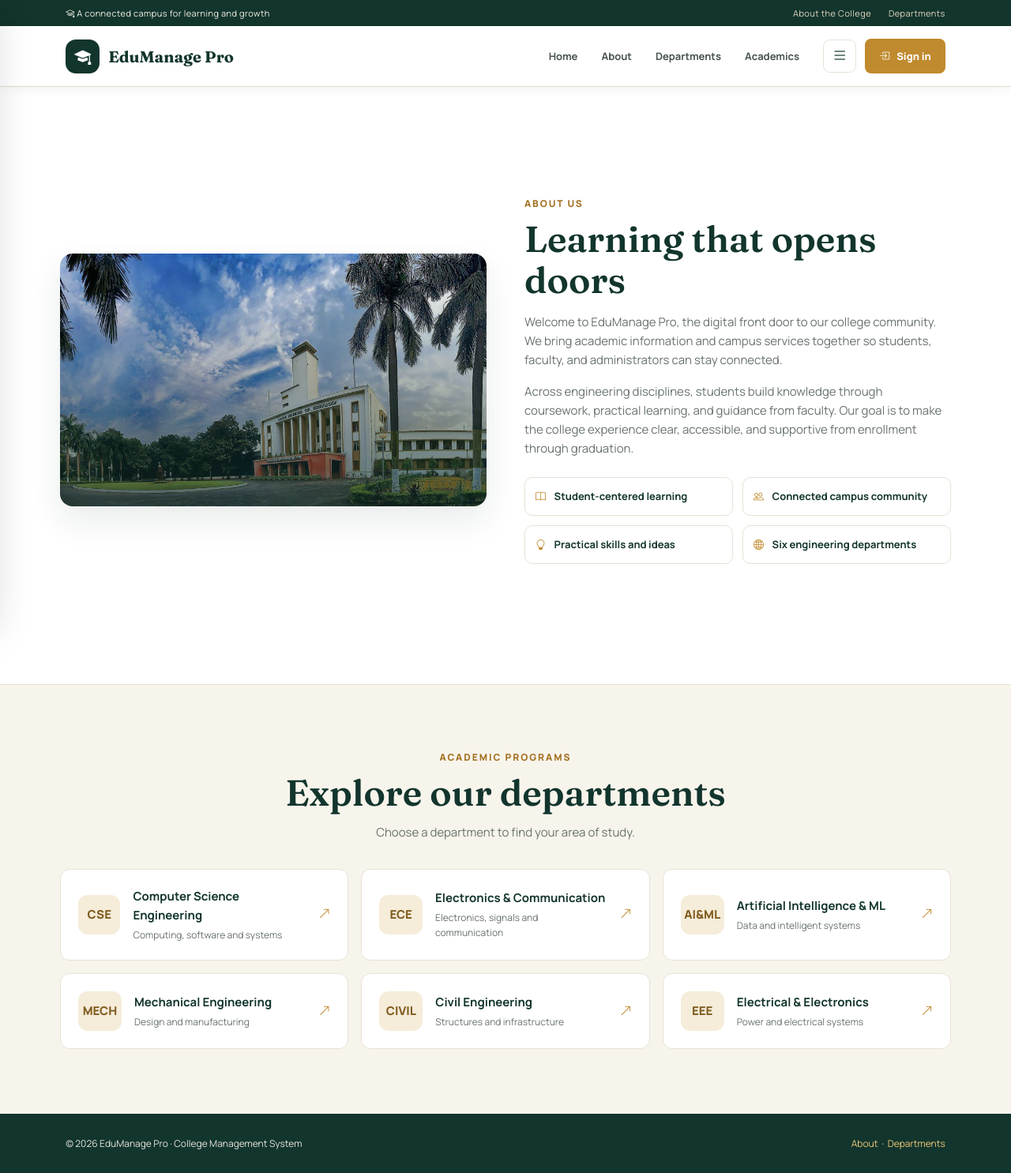
After one commit to bharatsairamkadali02/collage-management-project02, a Flask app: page /about in a window 1280 px wide. The commit adds this page. Shown: the whole page at 79% size. Run offline with Flask 3, Linux system fonts and the light colour scheme; parts of the project's set-up code (start-up, migrations or seed data) failed here and were passed over.

Commit message:
add 13232

```diff
--- a/backend/app.py
+++ b/backend/app.py
@@ -153,7 +153,15 @@ def _register_blueprints(app: Flask) -> None:
                 return redirect(url_for("faculty.dashboard"))
             elif role == "student":
                 return redirect(url_for("student.dashboard"))
-        return redirect(url_for("auth.login"))
+        return render_template("public/home.html", page="home", drawer_open=False)
+
+    @app.route("/about")
+    def about():
+        return render_template("public/home.html", page="about", drawer_open=False)
+
+    @app.route("/departments")
+    def public_departments():
+        return render_template("public/home.html", page="home", drawer_open=True)
 
     # Auth
     from routes.auth import auth as auth_bp
--- /dev/null
+++ b/backend/templates/public/home.html
@@ -0,0 +1,93 @@
+<!doctype html>
+<html lang="en">
+<head>
+  <meta charset="utf-8">
+  <meta name="viewport" content="width=device-width, initial-scale=1">
+  <meta name="description" content="Welcome to EduManage Pro. Explore departments and access the college portal.">
+  <title>{% if page == 'about' %}About{% else %}Home{% endif %} | EduManage Pro</title>
+  <link rel="preconnect" href="https://fonts.googleapis.com">
+  <link rel="preconnect" href="https://fonts.gstatic.com" crossorigin>
+  <link href="https://fonts.googleapis.com/css2?family=Fraunces:opsz,wght@9..144,500;9..144,600;9..144,700&family=Manrope:wght@400;500;600;700;800&display=swap" rel="stylesheet">
+  <link rel="stylesheet" href="https://cdn.jsdelivr.net/npm/bootstrap-icons@1.11.3/font/bootstrap-icons.min.css">
+  <style>
+    :root{--green:#12352d;--green2:#1d5144;--gold:#c08a2e;--cream:#f7f4ec;--ink:#1c2823;--muted:#68736c;--line:#e8e2d6}
+    *{box-sizing:border-box}html{scroll-behavior:smooth}body{margin:0;background:var(--cream);color:var(--ink);font:15px/1.6 Manrope,system-ui,sans-serif}a{color:inherit;text-decoration:none}button{font:inherit}
+    .topline{height:33px;background:var(--green);color:#f5f0e7;display:flex;align-items:center;justify-content:space-between;padding:0 6.5%;font-size:11px;letter-spacing:.04em}.topline a{margin-left:22px;color:#e1d5bf}
+    .header{height:76px;background:#fff;display:flex;align-items:center;justify-content:space-between;padding:0 6.5%;position:sticky;top:0;z-index:10;box-shadow:0 3px 14px #132d2210}.brand{display:flex;align-items:center;gap:11px;color:var(--green);font:700 20px Fraunces,Georgia,serif}.brand-mark{width:43px;height:43px;border-radius:13px;background:var(--green);color:#fff;display:grid;place-items:center;font-size:21px}.nav{display:flex;align-items:center;gap:30px;font-weight:700;font-size:13px}.nav>a:not(.login-cta){color:#47524b}.nav>a:hover{color:var(--gold)}.nav-actions{display:flex;align-items:center;gap:11px}.menu-button{border:1px solid var(--line);background:white;border-radius:9px;width:42px;height:42px;color:var(--green);font-size:20px;cursor:pointer}.login-cta,.button-gold{background:var(--gold);color:#fff;border:0;border-radius:8px;padding:12px 18px;font-weight:800;display:inline-flex;gap:9px;align-items:center;justify-content:center;cursor:pointer}.login-cta:hover,.button-gold:hover{background:#a8731e;color:white}.mobile-menu{display:none}
+    .hero{min-height:510px;position:relative;display:flex;align-items:center;color:#fff;background:linear-gradient(90deg,rgba(8,28,24,.78),rgba(8,28,24,.38) 58%,rgba(8,28,24,.2)),url('{{ url_for('static', filename='img/campus-bg.png') }}') center 52%/cover no-repeat}.hero-inner{max-width:1180px;width:100%;padding:75px 28px 92px;margin:auto}.eyebrow{color:#edc778;text-transform:uppercase;font-size:12px;font-weight:800;letter-spacing:.16em}.hero h1{font:600 clamp(42px,6vw,72px)/1.05 Fraunces,Georgia,serif;max-width:760px;margin:16px 0}.hero p{max-width:590px;color:#f5f4ee;font-size:17px;margin:0 0 28px}.hero-actions{display:flex;gap:12px;flex-wrap:wrap}.button-outline{border:1px solid #ffffffa0;border-radius:8px;padding:11px 18px;color:#fff;font-weight:800;background:#ffffff12}.button-outline:hover{background:#ffffff28;color:white}
+    .quick-links{max-width:1080px;margin:-42px auto 0;position:relative;z-index:2;display:grid;grid-template-columns:repeat(3,1fr);gap:12px;padding:0 20px}.quick-card{min-height:104px;background:#fff;border-radius:12px;padding:20px 22px;box-shadow:0 12px 32px #12251a18;display:flex;gap:14px;align-items:center;border:1px solid #eee8dc;transition:transform .2s,box-shadow .2s}.quick-card:hover{transform:translateY(-3px);box-shadow:0 16px 36px #12251a24}.quick-icon{width:46px;height:46px;display:grid;place-items:center;border-radius:12px;background:#f5ead3;color:#96691e;font-size:20px;flex:none}.quick-card strong{display:block;color:var(--green);font-size:15px}.quick-card span:last-child{display:block;color:var(--muted);font-size:12px;margin-top:2px}
+    .section{max-width:1180px;margin:0 auto;padding:82px 26px}.section-heading{text-align:center;max-width:680px;margin:0 auto 34px}.section-heading .eyebrow{color:#a26f1e}.section-heading h2,.about-copy h2{font:600 clamp(32px,4vw,46px)/1.12 Fraunces,Georgia,serif;color:var(--green);margin:10px 0 12px}.section-heading p,.about-copy p{color:var(--muted);margin:0}.dept-grid{display:grid;grid-template-columns:repeat(3,1fr);gap:16px}.dept-card{border:1px solid var(--line);background:#fff;border-radius:12px;padding:22px;display:flex;align-items:center;gap:16px;transition:.2s}.dept-card:hover{border-color:#d5b675;transform:translateY(-2px)}.dept-code{height:50px;width:55px;display:grid;place-items:center;border-radius:12px;background:#f5ecd9;color:#805c1f;font-weight:800}.dept-card h3{font-size:15px;color:var(--green);margin:0 0 3px}.dept-card p{margin:0;color:var(--muted);font-size:12px}.dept-card i{margin-left:auto;color:var(--gold)}
+    .about-band{background:#fff;border-top:1px solid var(--line);border-bottom:1px solid var(--line)}.about-layout{max-width:1180px;margin:auto;padding:76px 26px;display:grid;grid-template-columns:1fr 1fr;gap:48px;align-items:center}.about-photo{min-height:320px;border-radius:16px;background:linear-gradient(0deg,#102d27a8,#102d2705),url('{{ url_for('static', filename='img/campus-bg.png') }}') center/cover;box-shadow:0 18px 40px #102d2718}.about-copy .eyebrow{color:#a26f1e}.about-copy p{color:var(--muted);margin:16px 0}.about-points{display:grid;grid-template-columns:1fr 1fr;gap:12px;margin-top:24px}.about-point{padding:13px;border:1px solid var(--line);border-radius:10px;color:var(--green);font-weight:700;font-size:13px}.about-point i{color:var(--gold);margin-right:8px}.about-page{padding-top:62px;padding-bottom:76px}.footer{background:var(--green);color:#e7e6df;padding:28px 6.5%;display:flex;justify-content:space-between;gap:20px;font-size:12px}.footer a{color:#edc778}
+    .drawer-scrim{position:fixed;inset:0;background:#071b17a3;z-index:30;opacity:0;visibility:hidden;transition:.25s}.drawer{position:fixed;inset:0 auto 0 0;width:min(360px,88vw);z-index:31;background:#fbfaf6;padding:25px 24px;transform:translateX(-105%);transition:transform .3s ease;box-shadow:14px 0 44px #0002;overflow-y:auto}.drawer-open .drawer{transform:translateX(0)}.drawer-open .drawer-scrim{opacity:1;visibility:visible}.drawer-head{display:flex;align-items:center;justify-content:space-between;border-bottom:1px solid var(--line);padding-bottom:18px;margin-bottom:15px}.drawer-title{font:600 25px Fraunces,Georgia,serif;color:var(--green)}.drawer-close{border:1px solid var(--line);background:white;border-radius:9px;width:40px;height:40px;color:var(--green);font-size:19px;cursor:pointer}.drawer-intro{color:var(--muted);font-size:13px;margin-bottom:20px}.drawer-list{display:grid;gap:7px}.drawer-link{display:flex;align-items:center;gap:13px;padding:11px;border-radius:9px;color:var(--green);font-weight:700}.drawer-link:hover{background:#f2ead8}.drawer-link b{width:42px;height:38px;border-radius:9px;background:#f2ead8;color:#805c1f;display:grid;place-items:center;font-size:12px}.drawer-link i{margin-left:auto;color:var(--gold)}
+    @media(max-width:850px){.topline{padding:0 4%}.header{padding:0 4%;height:68px}.nav{gap:16px}.nav>a:not(.login-cta){display:none}.mobile-menu{display:block}.hero{min-height:480px}.quick-links{grid-template-columns:1fr;margin-top:-28px}.quick-card{min-height:78px}.dept-grid{grid-template-columns:repeat(2,1fr)}.about-layout{grid-template-columns:1fr;gap:30px}.about-photo{min-height:260px}}
+    @media(max-width:520px){.topline{display:none}.header{height:64px}.brand{font-size:17px}.brand-mark{width:38px;height:38px}.nav-actions{gap:7px}.login-cta{padding:10px 12px;font-size:12px}.menu-button{width:38px;height:38px}.hero-inner{padding:65px 22px 80px}.hero p{font-size:15px}.section{padding:62px 20px}.dept-grid{grid-template-columns:1fr}.about-points{grid-template-columns:1fr}.footer{flex-direction:column}.about-layout{padding:58px 20px}}
+  </style>
+</head>
+<body class="{% if drawer_open %}drawer-open{% endif %}">
+  <div class="topline"><span><i class="bi bi-mortarboard me-1"></i> A connected campus for learning and growth</span><span><a href="{{ url_for('about') }}">About the College</a><a href="#departments">Departments</a></span></div>
+  <header class="header">
+    <a class="brand" href="{{ url_for('index') }}"><span class="brand-mark"><i class="bi bi-mortarboard-fill"></i></span><span>EduManage Pro</span></a>
+    <nav class="nav" aria-label="Main navigation">
+      <a href="{{ url_for('index') }}">Home</a><a href="{{ url_for('about') }}">About</a><a href="{{ url_for('public_departments') }}">Departments</a><a href="{{ url_for('index') }}#departments">Academics</a>
+      <div class="nav-actions">
+        <button class="menu-button" type="button" onclick="setDepartmentDrawer(true)" aria-label="Open departments menu" title="Browse departments"><i class="bi bi-list"></i></button>
+        <a class="login-cta" href="{{ url_for('auth.login') }}"><i class="bi bi-box-arrow-in-right"></i> Sign in</a>
+      </div>
+    </nav>
+  </header>
+
+  <main>
+    {% if page == 'home' %}
+    <section class="hero">
+      <div class="hero-inner"><div class="eyebrow">Learn · Lead · Make an impact</div><h1>Excellence in Education, Innovation for Life</h1><p>Discover a supportive campus, dedicated faculty, and academic programs designed to help every student build a confident future.</p><div class="hero-actions"><a class="button-gold" href="#departments">Explore Departments <i class="bi bi-arrow-right"></i></a><a class="button-outline" href="{{ url_for('about') }}">About our College</a></div></div>
+    </section>
+    <section class="quick-links" aria-label="Portal sign in options">
+      <a class="quick-card" href="{{ url_for('auth.login', role='admin') }}"><span class="quick-icon"><i class="bi bi-shield-lock"></i></span><span><strong>Admin Login</strong><span>Manage the college portal</span></span></a>
+      <a class="quick-card" href="{{ url_for('auth.login', role='faculty') }}"><span class="quick-icon"><i class="bi bi-person-workspace"></i></span><span><strong>Faculty Login</strong><span>Open your faculty workspace</span></span></a>
+      <a class="quick-card" href="{{ url_for('auth.login', role='student') }}"><span class="quick-icon"><i class="bi bi-mortarboard"></i></span><span><strong>Student Login</strong><span>View your student portal</span></span></a>
+    </section>
+    <section class="section" id="departments">
+      <div class="section-heading"><div class="eyebrow">Academic programs</div><h2>Find your field of study</h2><p>Explore the departments and the areas of learning available through the college.</p></div>
+      <div class="dept-grid">
+        <a class="dept-card" id="dept-cse" href="{{ url_for('auth.login', role='student') }}"><span class="dept-code">CSE</span><span><h3>Computer Science Engineering</h3><p>Computing, software and systems</p></span><i class="bi bi-arrow-up-right"></i></a>
+        <a class="dept-card" id="dept-ece" href="{{ url_for('auth.login', role='student') }}"><span class="dept-code">ECE</span><span><h3>Electronics &amp; Communication</h3><p>Electronics, signals and communication</p></span><i class="bi bi-arrow-up-right"></i></a>
+        <a class="dept-card" id="dept-aiml" href="{{ url_for('auth.login', role='student') }}"><span class="dept-code">AI&amp;ML</span><span><h3>Artificial Intelligence &amp; ML</h3><p>Data, machine learning and intelligent systems</p></span><i class="bi bi-arrow-up-right"></i></a>
+        <a class="dept-card" id="dept-mech" href="{{ url_for('auth.login', role='student') }}"><span class="dept-code">MECH</span><span><h3>Mechanical Engineering</h3><p>Design, manufacturing and energy</p></span><i class="bi bi-arrow-up-right"></i></a>
+        <a class="dept-card" id="dept-civil" href="{{ url_for('auth.login', role='student') }}"><span class="dept-code">CIVIL</span><span><h3>Civil Engineering</h3><p>Infrastructure, structures and the built world</p></span><i class="bi bi-arrow-up-right"></i></a>
+        <a class="dept-card" id="dept-eee" href="{{ url_for('auth.login', role='student') }}"><span class="dept-code">EEE</span><span><h3>Electrical &amp; Electronics</h3><p>Electrical systems, machines and power</p></span><i class="bi bi-arrow-up-right"></i></a>
+      </div>
+    </section>
+    <section class="about-band"><div class="about-layout"><div class="about-photo" role="img" aria-label="College campus building"></div><div class="about-copy"><div class="eyebrow">About the College</div><h2>A place to learn, belong, and move forward</h2><p>EduManage Pro brings students, faculty, and administrators together through one college portal. Find your department, stay connected with academics, and access the services you need throughout your campus journey.</p><p>Our focus is a welcoming learning environment where strong fundamentals, practical skills, and student support work together.</p><a class="button-gold" href="{{ url_for('about') }}">Learn about us <i class="bi bi-arrow-right"></i></a></div></div></section>
+    {% else %}
+    <section class="about-band about-page"><div class="about-layout"><div class="about-photo" role="img" aria-label="College campus building"></div><div class="about-copy"><div class="eyebrow">About us</div><h2>Learning that opens doors</h2><p>Welcome to EduManage Pro, the digital front door to our college community. We bring academic information and campus services together so students, faculty, and administrators can stay connected.</p><p>Across engineering disciplines, students build knowledge through coursework, practical learning, and guidance from faculty. Our goal is to make the college experience clear, accessible, and supportive from enrollment through graduation.</p><div class="about-points"><div class="about-point"><i class="bi bi-book"></i> Student-centered learning</div><div class="about-point"><i class="bi bi-people"></i> Connected campus community</div><div class="about-point"><i class="bi bi-lightbulb"></i> Practical skills and ideas</div><div class="about-point"><i class="bi bi-globe2"></i> Six engineering departments</div></div></div></div></section>
+    <section class="section" id="departments"><div class="section-heading"><div class="eyebrow">Academic programs</div><h2>Explore our departments</h2><p>Choose a department to find your area of study.</p></div><div class="dept-grid">
+      <a class="dept-card" href="{{ url_for('index') }}#dept-cse"><span class="dept-code">CSE</span><span><h3>Computer Science Engineering</h3><p>Computing, software and systems</p></span><i class="bi bi-arrow-up-right"></i></a><a class="dept-card" href="{{ url_for('index') }}#dept-ece"><span class="dept-code">ECE</span><span><h3>Electronics &amp; Communication</h3><p>Electronics, signals and communication</p></span><i class="bi bi-arrow-up-right"></i></a><a class="dept-card" href="{{ url_for('index') }}#dept-aiml"><span class="dept-code">AI&amp;ML</span><span><h3>Artificial Intelligence &amp; ML</h3><p>Data and intelligent systems</p></span><i class="bi bi-arrow-up-right"></i></a><a class="dept-card" href="{{ url_for('index') }}#dept-mech"><span class="dept-code">MECH</span><span><h3>Mechanical Engineering</h3><p>Design and manufacturing</p></span><i class="bi bi-arrow-up-right"></i></a><a class="dept-card" href="{{ url_for('index') }}#dept-civil"><span class="dept-code">CIVIL</span><span><h3>Civil Engineering</h3><p>Structures and infrastructure</p></span><i class="bi bi-arrow-up-right"></i></a><a class="dept-card" href="{{ url_for('index') }}#dept-eee"><span class="dept-code">EEE</span><span><h3>Electrical &amp; Electronics</h3><p>Power and electrical systems</p></span><i class="bi bi-arrow-up-right"></i></a>
+    </div></section>
+    {% endif %}
+  </main>
+  <footer class="footer"><span>© {{ now.year }} EduManage Pro · College Management System</span><span><a href="{{ url_for('about') }}">About</a> &nbsp;·&nbsp; <a href="{{ url_for('public_departments') }}">Departments</a></span></footer>
+
+  <div class="drawer-scrim" onclick="setDepartmentDrawer(false)" aria-hidden="true"></div>
+  <aside class="drawer" id="departmentDrawer" aria-label="Department navigation" aria-hidden="{{ 'false' if drawer_open else 'true' }}">
+    <div class="drawer-head"><span class="drawer-title">Departments</span><button class="drawer-close" type="button" onclick="setDepartmentDrawer(false)" aria-label="Close departments"><i class="bi bi-arrow-left"></i></button></div>
+    <p class="drawer-intro">Choose a department to explore the academic programs.</p>
+    <nav class="drawer-list">
+      <a class="drawer-link" href="{{ url_for('index') }}#dept-cse"><b>CSE</b>Computer Science Engineering<i class="bi bi-chevron-right"></i></a>
+      <a class="drawer-link" href="{{ url_for('index') }}#dept-ece"><b>ECE</b>Electronics &amp; Communication<i class="bi bi-chevron-right"></i></a>
+      <a class="drawer-link" href="{{ url_for('index') }}#dept-aiml"><b>AI&amp;ML</b>Artificial Intelligence &amp; ML<i class="bi bi-chevron-right"></i></a>
+      <a class="drawer-link" href="{{ url_for('index') }}#dept-mech"><b>MECH</b>Mechanical Engineering<i class="bi bi-chevron-right"></i></a>
+      <a class="drawer-link" href="{{ url_for('index') }}#dept-civil"><b>CIVIL</b>Civil Engineering<i class="bi bi-chevron-right"></i></a>
+      <a class="drawer-link" href="{{ url_for('index') }}#dept-eee"><b>EEE</b>Electrical &amp; Electronics<i class="bi bi-chevron-right"></i></a>
+    </nav>
+  </aside>
+  <script>
+    function setDepartmentDrawer(open){
+      document.body.classList.toggle('drawer-open',open);
+      const drawer=document.getElementById('departmentDrawer');
+      drawer.setAttribute('aria-hidden',String(!open));
+      document.body.style.overflow=open?'hidden':'';
+    }
+    document.addEventListener('keydown',event=>{if(event.key==='Escape')setDepartmentDrawer(false)});
+  </script>
+</body>
+</html>
```
Also changed, not shown: backend/routes/auth.py (+12 -4 lines), backend/templates/auth/login.html (+5 -3 lines).
